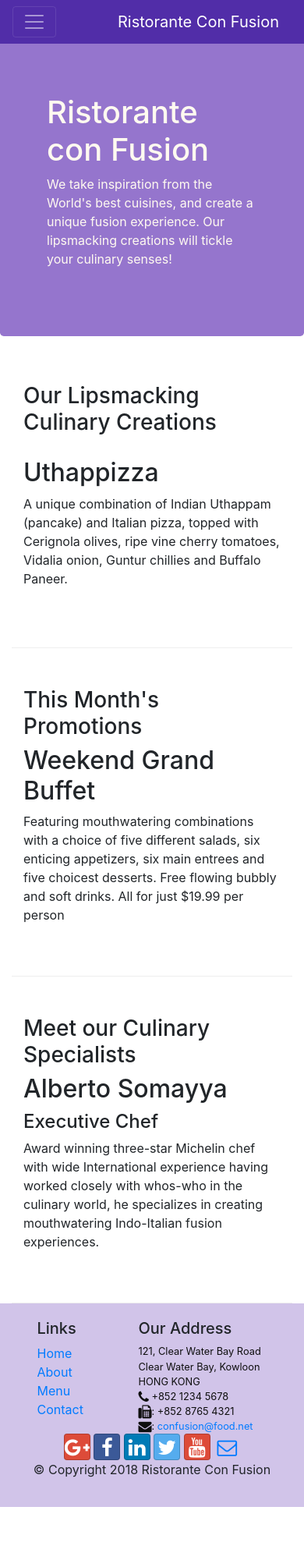
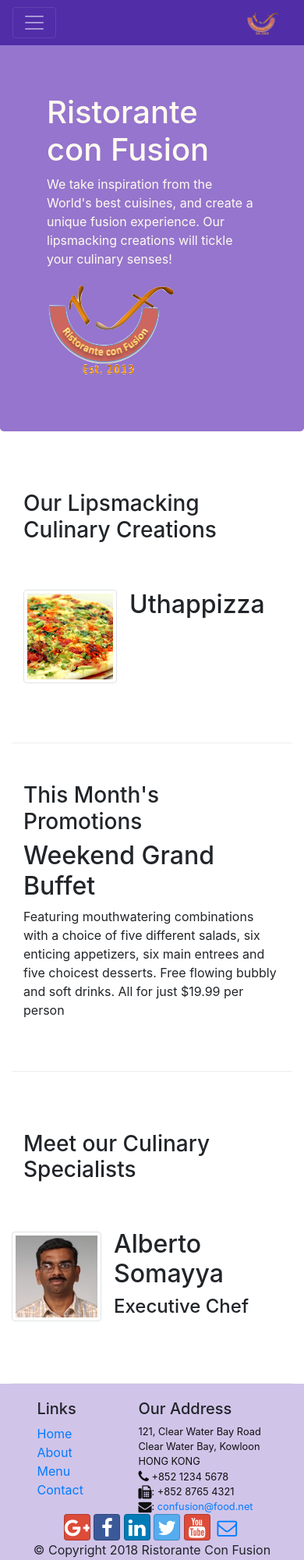
Before and after one commit to goelRagga/Bootstrap-Based-website, a website: page index.html in a window 390 px wide. Shown: the top 2000 px of the page at 78% size. Before the commit the page ends 1932 px from the top, so only its background shows below. Drawn offline with nearby package versions, Linux system fonts and the light colour scheme.

Commit message:
Images and media

```diff
--- a/index.html
+++ b/index.html
@@ -23,7 +23,7 @@
             <button class="navbar-toggler" type="button" data-toggle="collapse" data-target="#Navbar">
                 <span class="navbar-toggler-icon"></span>
             </button>
-           <a class="navbar-brand" href="#">Ristorante Con Fusion</a>
+           <a class="navbar-brand" href="#"><img src="img/logo.png" height="30" width="41"></a>
            <div class="collapse navbar-collapse" id="Navbar">
                 <ul class="navbar-nav mr-auto">
                     <li class="nav-item active"><a class="nav-link" href="#"> <span class="fa fa-home fa-lg"></span> Home</a></li>
@@ -41,7 +41,8 @@
                     <h1>Ristorante con Fusion</h1>
                     <p>We take inspiration from the World's best cuisines, and create a unique fusion experience. Our lipsmacking creations will tickle your culinary senses!</p>
                 </div>
-                <div class="col-12 col-sm">
+                <div class="col-12 col-sm align-self-center">
+                    <img src="img/logo.png" class="img-fluid">
                 </div>
             </div>
         </div>
@@ -53,8 +54,17 @@
                 <h3>Our Lipsmacking Culinary Creations</h3>
             </div>
             <div class="col col-sm  order sm-first col-md">
-                <h2>Uthappizza</h2>
-                <p>A unique combination of Indian Uthappam (pancake) and Italian pizza, topped with Cerignola olives, ripe vine cherry tomatoes, Vidalia onion, Guntur chillies and Buffalo Paneer.</p>
+                <div class="media">
+                    <img class="d-flex mr-3 img-thumbnail align-self-center"
+                            src="img/uthappizza.png" alt="Uthappizza">
+                    <div class="media-body">
+                        <h2 class="mt-0">Uthappizza</h2>
+                        <p class="d-none d-sm-block">A unique combination of Indian Uthappam (pancake) and
+                            Italian pizza, topped with Cerignola olives, ripe vine
+                            cherry tomatoes, Vidalia onion, Guntur chillies and
+                            Buffalo Paneer.</p>
+                    </div>
+                </div>
             </div>
         </div>
 
@@ -73,11 +83,20 @@
             <div class="col-12 col-sm-4 order-sm-last col-md-3">
                 <h3>Meet our Culinary Specialists</h3>
             </div>
-            <div class="col col-sm order-sm-first col-md">
-                <h2>Alberto Somayya</h2>
-                <h4>Executive Chef</h4>
-                <p>Award winning three-star Michelin chef with wide International experience having worked closely with whos-who in the culinary world, he specializes in creating mouthwatering Indo-Italian fusion experiences. </p>
+            <div class="media">
+                <img class="d-flex mr-3 img-thumbnail align-self-center"
+                        src="img/alberto.png" alt="Alberto Somayya">
+                <div class="media-body">
+                    <h2 class="mt-0">Alberto Somayya</h2>
+                    <h4>Executive Chef</h4>
+                    <p class="d-none d-sm-block">Award winning three-star Michelin chef with wide
+                        International experience having worked closely with
+                        whos-who in the culinary world, he specializes in
+                        creating mouthwatering Indo-Italian fusion experiences.
+                        </p>
+                </div>
             </div>
+
         </div>
     </div>
 
```
Also changed, not shown: aboutus.html (+3 -2 lines), contactus.html (+3 -2 lines), img/alberto.png (added), img/buffet.png (added), img/logo.png (added), img/uthappizza.png (added), 1 other file.
